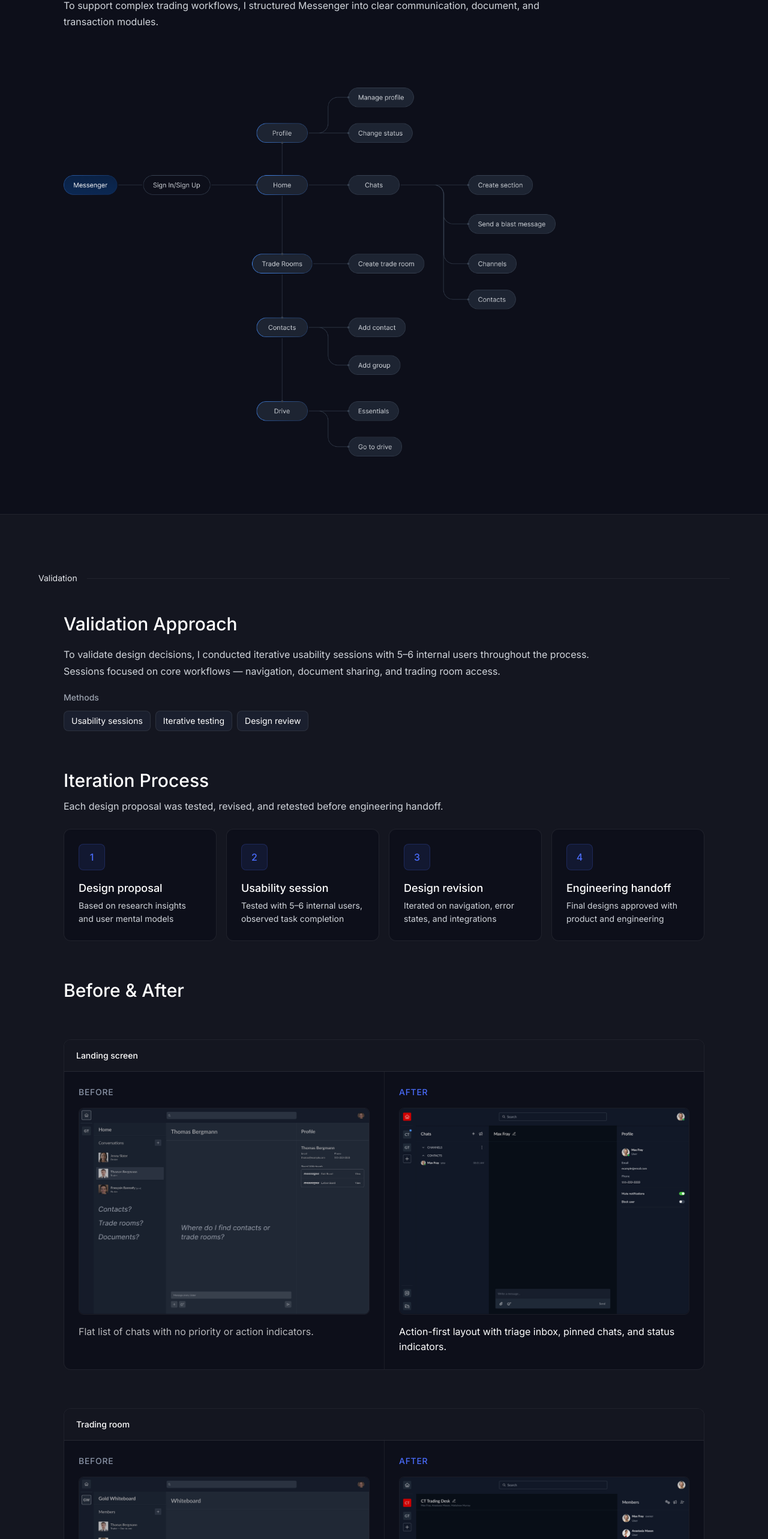
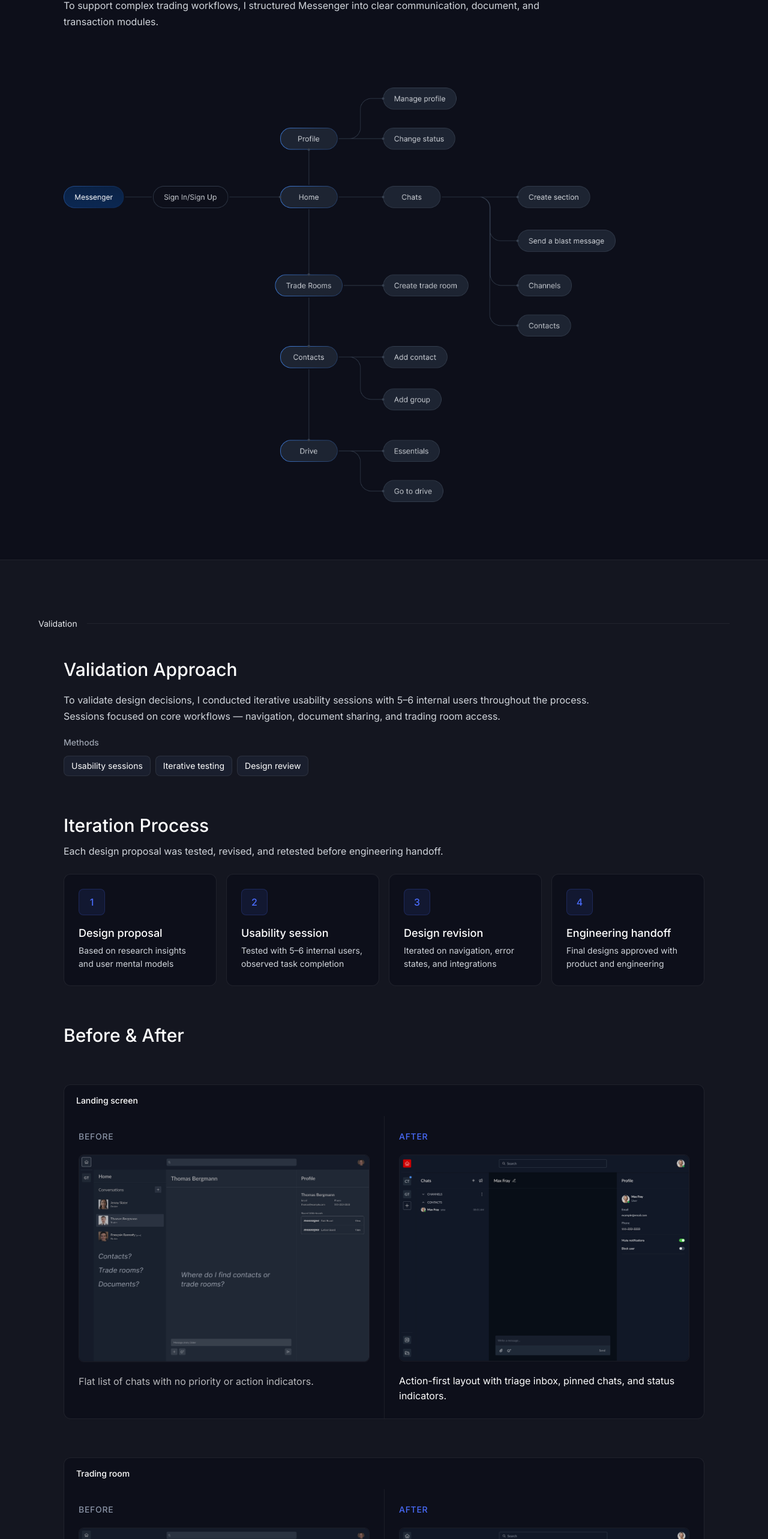
Before and after one commit to AlonaRyzhenko/alyona-portfolio, a Next.js app: page /work/messenger in a window 1280 px wide. Shown: the part 5031-7597 px from the top of the page at 60% size. Built offline with nearby package versions, Linux system fonts and the light colour scheme.

Commit message:
Validation: seamless card header, even column spacing; slightly larger IA

```diff
--- a/app/work/messenger/MessengerCaseStudy.tsx
+++ b/app/work/messenger/MessengerCaseStudy.tsx
@@ -533,7 +533,7 @@ export default function MessengerCaseStudy() {
             <img
               src="/messenger-ia.png"
               alt="Messenger information architecture — site map of communication, document, and transaction modules"
-              className="w-full h-auto block rounded-xl max-w-[820px]"
+              className="w-full h-auto block rounded-xl max-w-[920px]"
             />
           </motion.div>
         </div>
@@ -599,16 +599,16 @@ export default function MessengerCaseStudy() {
                   variants={fadeUp}
                   className="rounded-xl border border-white/[0.08] overflow-hidden bg-bg"
                 >
-                  <div className="px-5 py-4 bg-card border-b border-white/[0.08]">
+                  <div className="px-5 py-4">
                     <h3 className="text-sm font-medium text-white">{item.title}</h3>
                   </div>
                   <div className="grid sm:grid-cols-2 divide-y sm:divide-y-0 sm:divide-x divide-white/[0.06]">
-                    <div className="p-6 flex flex-col gap-4">
+                    <div className="p-6 flex flex-col gap-5">
                       <p className="text-[#8892a4] text-sm font-medium uppercase tracking-wider">Before</p>
                       <img src={item.beforeImg} alt={`${item.title} — before`} className="w-full h-auto rounded-lg border border-white/[0.06] block" />
                       <p className="text-white/70 text-base leading-[1.6]">{item.before}</p>
                     </div>
-                    <div className="p-6 flex flex-col gap-4">
+                    <div className="p-6 flex flex-col gap-5">
                       <p className="text-accent text-sm font-medium uppercase tracking-wider">After</p>
                       <img src={item.afterImg} alt={`${item.title} — after`} className="w-full h-auto rounded-lg border border-white/[0.06] block" />
                       <p className="text-white text-base leading-[1.6]">{item.after}</p>
```
